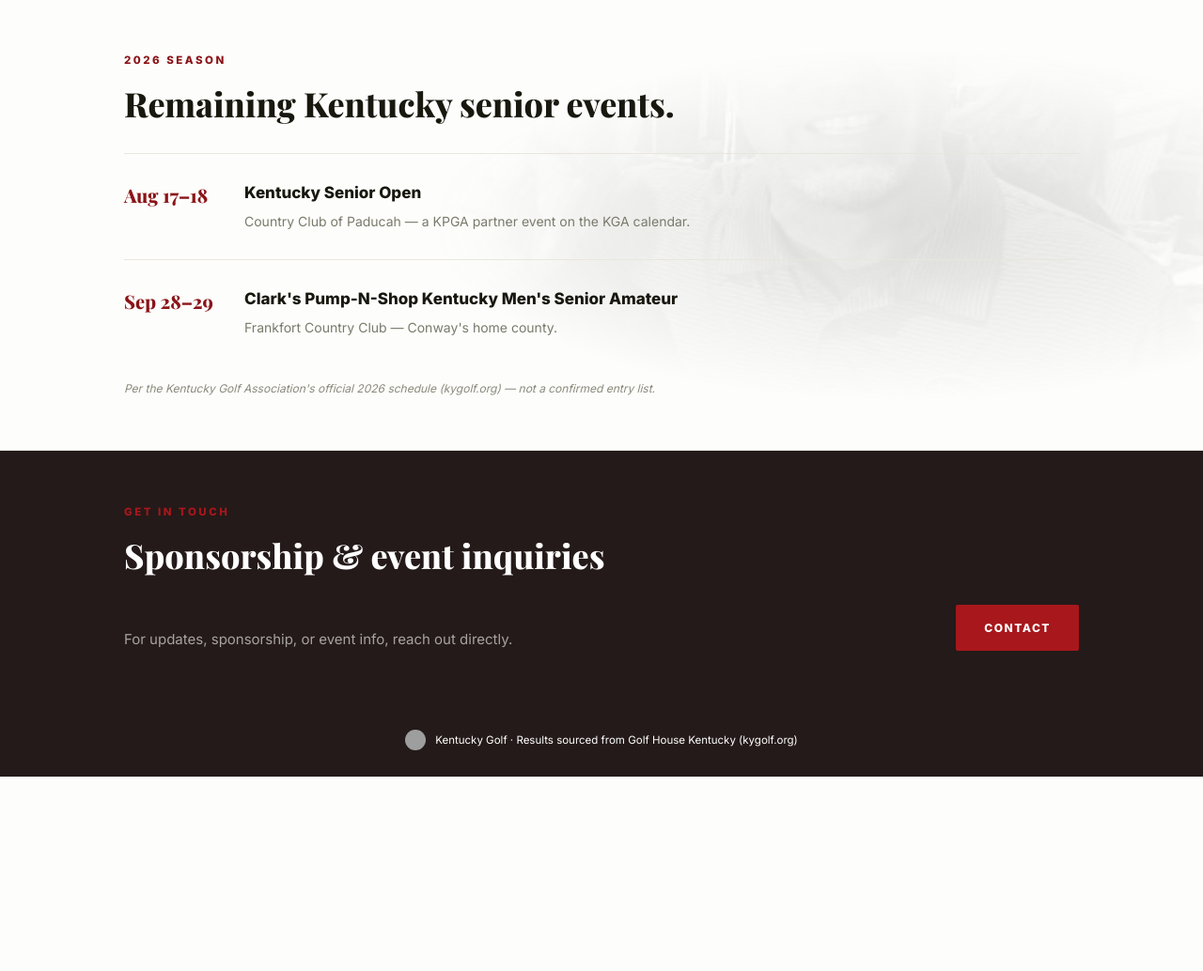
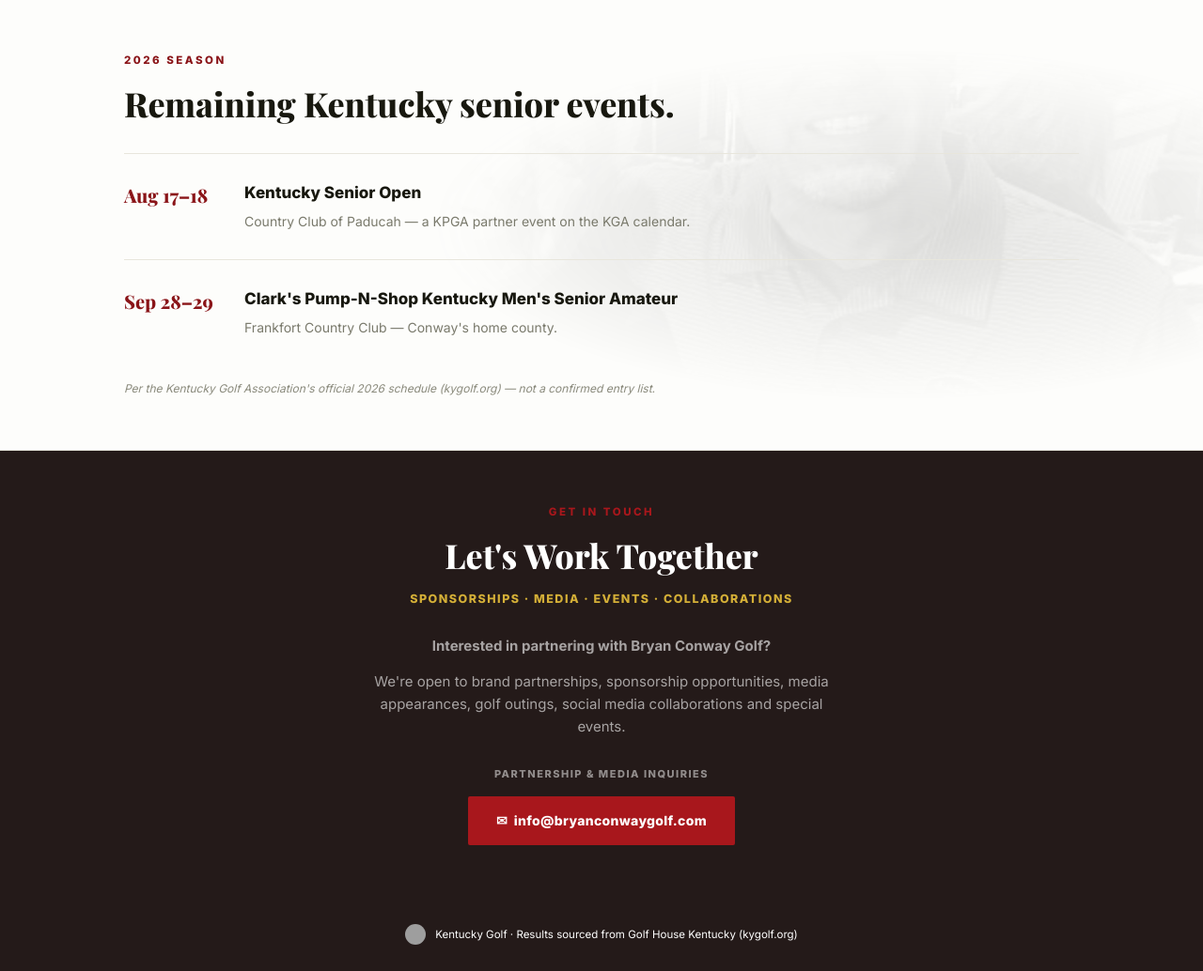
Before and after one commit to conwaygolf/Bryan-Conway-Golf-, a Flask app: page / in a window 1280 px wide. Shown: the part 5283-6317 px from the top of the page at 94% size. Before the commit the page ends 6110 px from the top, so only its background shows below. Run offline with Flask 3, Linux system fonts and the light colour scheme; grey boxes are pictures that could not be loaded.

Commit message:
Swap nav mark to LFG logo, remove hero seal, rebuild Contact section
Cropped the LFG circular badge out of the old sponsorship graphic
(static/images/lfg_logo.png) and put it next to "BRYAN CONWAY" in the
nav on all three pages, replacing bcg_logo.png there. Removed the
duplicate logo overlay from the hero photo. Rebuilt the Contact
section to match the "Let's Work Together" sponsorship pitch layout
from that same graphic -- tagline row, partnership copy, and a button
with the real email -- restyled in the site's existing red/black/gold
palette rather than the graphic's green.

Co-Authored-By: Claude Sonnet 5 <noreply@anthropic.com>

```diff
--- a/templates/index.html
+++ b/templates/index.html
@@ -64,11 +64,6 @@
     content:"";position:absolute;inset:0;
     background:linear-gradient(180deg,rgba(20,17,16,.1) 0%,rgba(20,17,16,.25) 45%,rgba(20,17,16,.94) 100%);
   }
-  .hero-seal{
-    position:absolute;top:24px;left:24px;z-index:2;
-    width:clamp(64px,9vw,96px);height:clamp(64px,9vw,96px);
-    border-radius:50%;box-shadow:0 6px 20px rgba(0,0,0,.45);
-  }
   .hero-content{position:absolute;left:0;right:0;bottom:0;padding:0 32px 52px;max-width:1080px;margin:0 auto;}
   .hero-badge{
     display:inline-block;font-size:11px;font-weight:800;letter-spacing:2px;text-transform:uppercase;
@@ -86,7 +81,6 @@
     .hero{height:auto;display:flex;flex-direction:column;}
     .hero-photo-img{position:static;aspect-ratio:4/3;object-position:50% 30%;}
     .hero::after{display:none;}
-    .hero-seal{top:110px;left:12px;width:52px;height:52px;}
     .hero-content{position:static;padding:26px 24px 34px;max-width:none;background:var(--black);}
     .scroll-cue{display:none;}
   }
@@ -189,13 +183,23 @@
   .trophy-caption{padding:16px 32px;font-size:12.5px;color:#8a8a7c;text-align:center;font-style:italic;}
 
   /* CONTACT */
-  .contact-section{background:var(--black-soft);border-bottom:none;}
+  .contact-section{background:var(--black-soft);border-bottom:none;text-align:center;}
+  .contact-section .section-head{max-width:640px;margin:0 auto 28px;}
   .contact-section .eyebrow{color:var(--red);}
   .contact-section .section-title{color:#fff;}
-  .contact-body{display:flex;justify-content:space-between;align-items:flex-end;gap:24px;flex-wrap:wrap;position:relative;z-index:1;}
-  .contact-body p{color:rgba(255,255,255,.6);font-size:15px;max-width:420px;}
+  .contact-taglines{
+    margin-top:16px;font-size:12.5px;font-weight:800;letter-spacing:1.5px;text-transform:uppercase;
+    color:var(--gold);
+  }
+  .contact-body{max-width:520px;margin:0 auto;position:relative;z-index:1;}
+  .contact-lead{color:#fff;font-size:17px;font-weight:700;margin-bottom:14px;}
+  .contact-body p{color:rgba(255,255,255,.6);font-size:15px;}
+  .contact-label{
+    margin:30px 0 14px;font-size:11px;font-weight:800;letter-spacing:1.5px;text-transform:uppercase;
+    color:rgba(255,255,255,.5);
+  }
   .contact-cta{
-    display:inline-block;font-size:12px;font-weight:800;letter-spacing:1.5px;text-transform:uppercase;
+    display:inline-flex;align-items:center;gap:10px;font-size:14px;font-weight:800;letter-spacing:.3px;
     color:#fff;background:var(--red);padding:15px 30px;border-radius:2px;white-space:nowrap;
   }
 
@@ -209,7 +213,7 @@
 
 <nav class="nav">
   <div class="nav-inner">
-    <div class="nav-mark"><img src="/static/images/bcg_logo.png" alt="Bryan Conway Golf"><span>BRYAN CONWAY</span></div>
+    <div class="nav-mark"><img src="/static/images/lfg_logo.png" alt="Bryan Conway Golf"><span>BRYAN CONWAY</span></div>
     <ul class="nav-links" id="navLinks">
       <li><a href="#about">About</a></li>
       <li><a href="/roots">Roots</a></li>
@@ -225,7 +229,6 @@
 
 <div class="hero">
   <img class="hero-photo-img" src="/static/images/hero.jpg" alt="Bryan Conway holding the 2026 Lexington Senior City Championship trophy">
-  <img class="hero-seal" src="/static/images/bcg_logo.png" alt="Bryan Conway Golf">
   <div class="hero-content">
     <div class="hero-badge">2026 Senior Stroke Play Champion</div>
     <div class="hero-name">Bryan<br>Conway</div>
@@ -483,11 +486,14 @@
   <div class="wrap">
     <div class="section-head">
       <div class="eyebrow">Get In Touch</div>
-      <h2 class="section-title">Sponsorship &amp; event inquiries</h2>
+      <h2 class="section-title">Let's Work Together</h2>
+      <div class="contact-taglines">Sponsorships &middot; Media &middot; Events &middot; Collaborations</div>
     </div>
     <div class="contact-body">
-      <p>For updates, sponsorship, or event info, reach out directly.</p>
-      <a class="contact-cta" href="mailto:info@bryanconwaygolf.com">Contact</a>
+      <p class="contact-lead">Interested in partnering with Bryan Conway Golf?</p>
+      <p>We're open to brand partnerships, sponsorship opportunities, media appearances, golf outings, social media collaborations and special events.</p>
+      <div class="contact-label">Partnership &amp; Media Inquiries</div>
+      <a class="contact-cta" href="mailto:info@bryanconwaygolf.com">&#9993;&nbsp; info@bryanconwaygolf.com</a>
     </div>
   </div>
 </section>
--- a/templates/press_archives.html
+++ b/templates/press_archives.html
@@ -145,7 +145,7 @@
 
 <nav class="nav">
   <div class="nav-inner">
-    <div class="nav-mark"><img src="/static/images/bcg_logo.png" alt="Bryan Conway Golf"><span>BRYAN CONWAY</span></div>
+    <div class="nav-mark"><img src="/static/images/lfg_logo.png" alt="Bryan Conway Golf"><span>BRYAN CONWAY</span></div>
     <ul class="nav-links" id="navLinks">
       <li><a href="/#about">About</a></li>
       <li><a href="/roots">Roots</a></li>
--- a/templates/roots.html
+++ b/templates/roots.html
@@ -195,7 +195,7 @@
 
 <nav class="nav">
   <div class="nav-inner">
-    <div class="nav-mark"><img src="/static/images/bcg_logo.png" alt="Bryan Conway Golf"><span>BRYAN CONWAY</span></div>
+    <div class="nav-mark"><img src="/static/images/lfg_logo.png" alt="Bryan Conway Golf"><span>BRYAN CONWAY</span></div>
     <ul class="nav-links" id="navLinks">
       <li><a href="/#about">About</a></li>
       <li><a href="/roots" class="current">Roots</a></li>
```
Also changed, not shown: static/images/lfg_logo.png (added).
